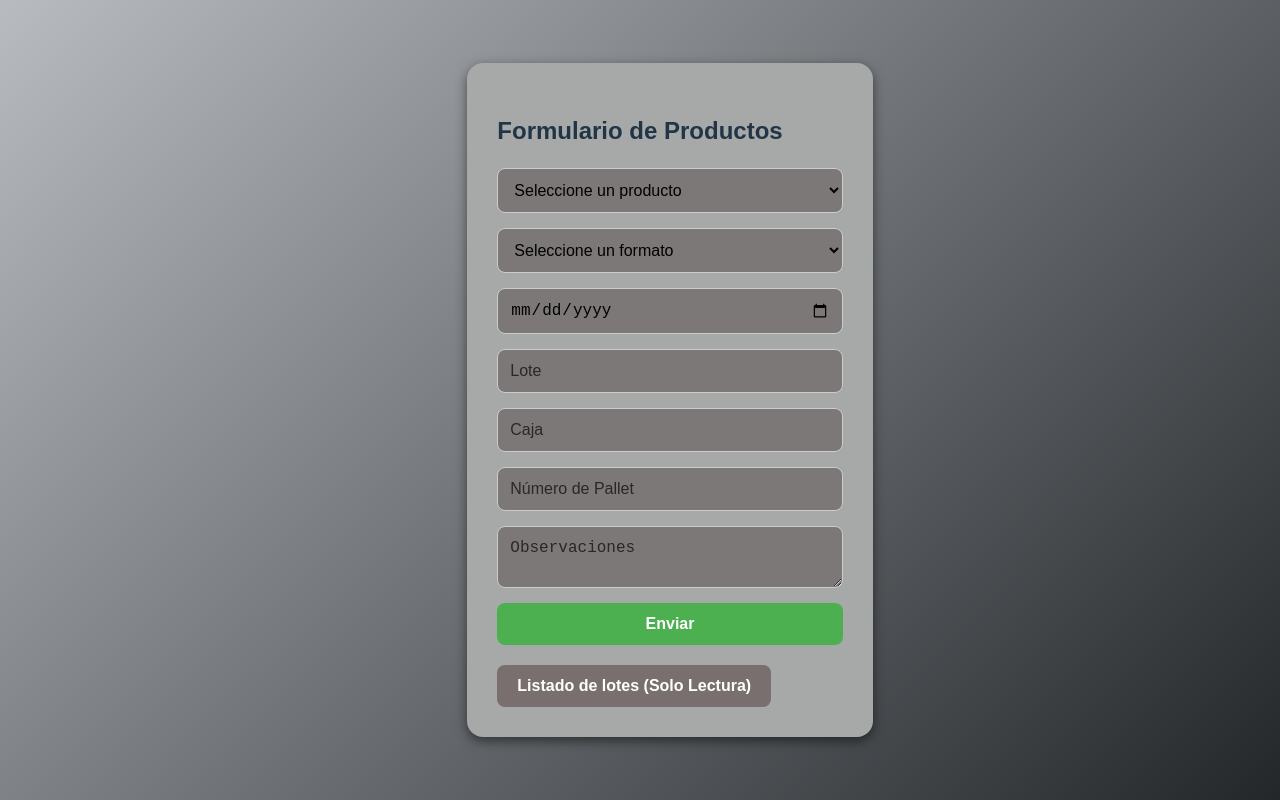
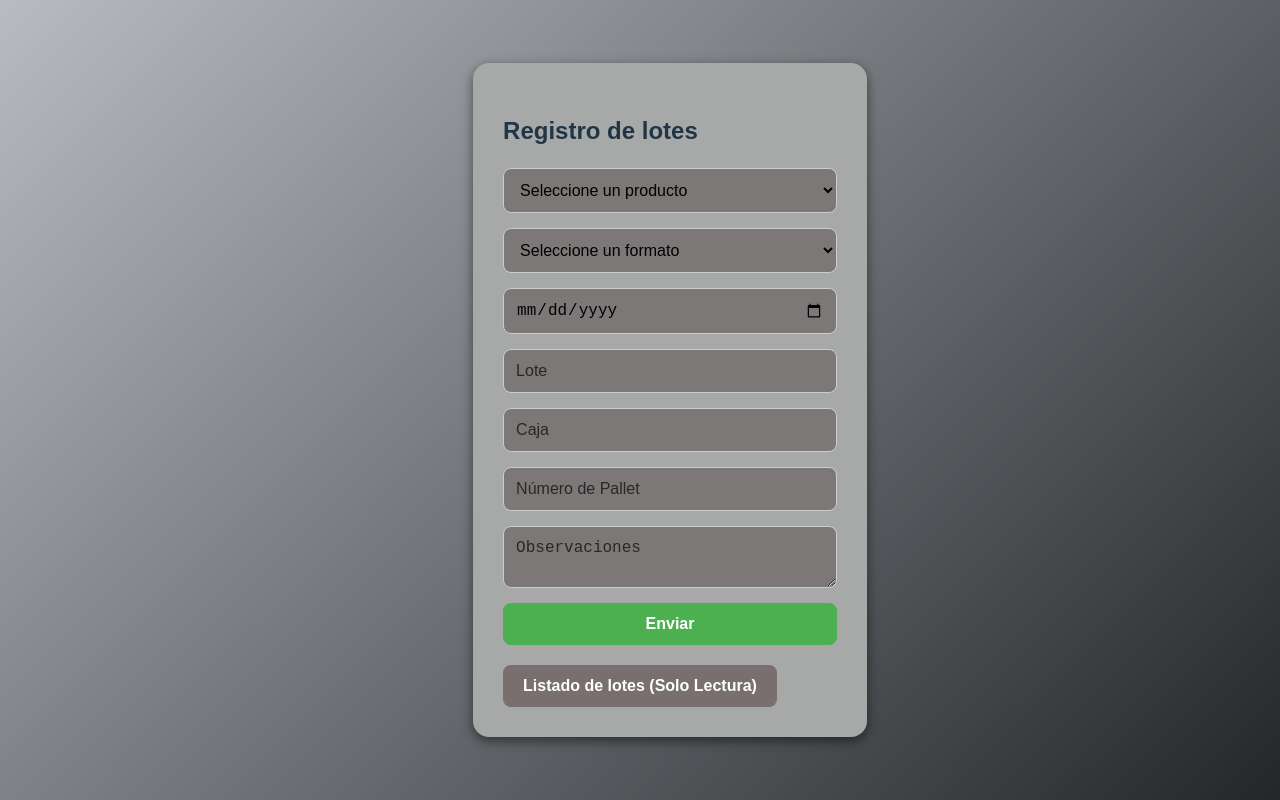
Before and after one commit to leoptr22/contra-muestras, a React (Vite) app: page / in a window 1280 px wide. Built offline with nearby package versions, Linux system fonts and the light colour scheme.

Commit message:
anexo hoja de calculo

```diff
--- a/src/Contra_muestras.jsx
+++ b/src/Contra_muestras.jsx
@@ -82,7 +82,7 @@ export default function FormularioMuestras() {
 
   return (
     <div className="formulario">
-      <h2 className="titulo">Formulario de Productos</h2>
+      <h2 className="titulo">Registro de lotes</h2>
       <form onSubmit={handleSubmit} className="form-grid">
 
         <select
```
